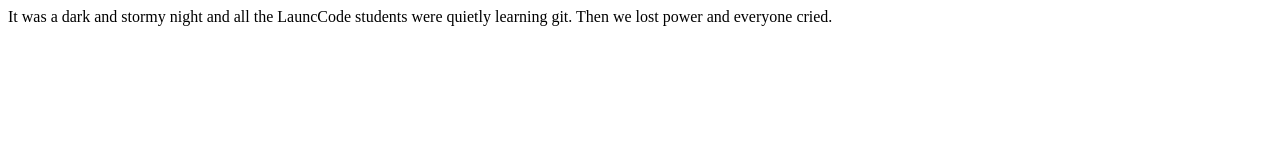
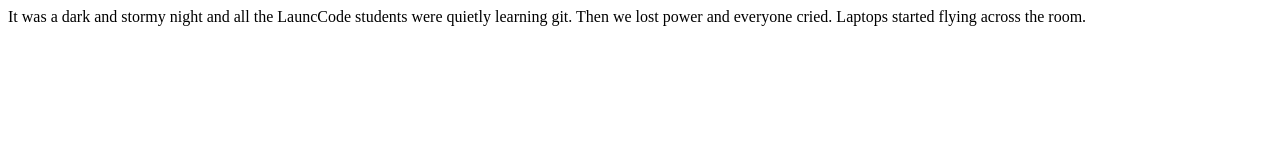
Before and after one commit to hizzity/fireside_story, a plain HTML site: page index.html in a window 1280 px wide. Drawn offline with Linux system fonts and the light colour scheme.

Commit message:
added 5th line

```diff
--- a/index.html
+++ b/index.html
@@ -3,7 +3,8 @@
         <p>It was a dark and stormy night
             and all the LauncCode students were quietly learning git.
             Then we lost power
-			and everyone cried.
+            and everyone cried.
+            Laptops started flying across the room.
         </p>
     </boby>
 </html>
```
